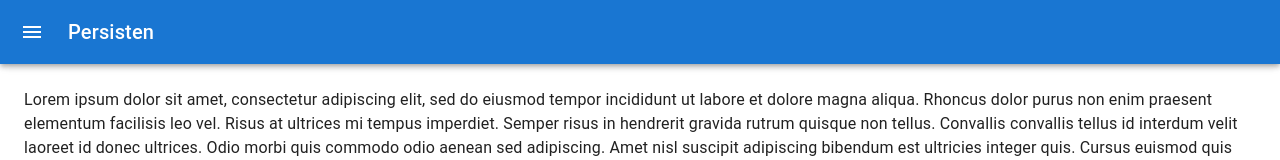
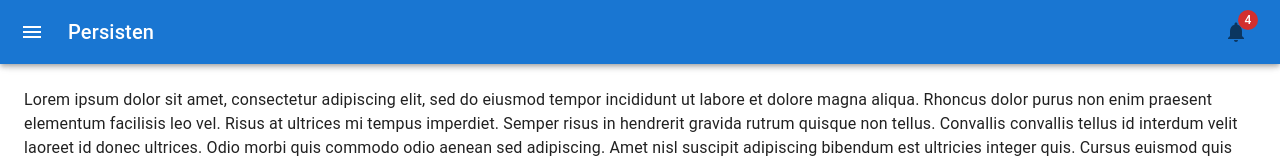
Before and after one commit to Aaron-KASONGO/drawer-dashboard, a React (Create React App) app in the folder dashboard-drawer/: page /file in a window 1280 px wide. Shown: the top 160 px of the page. Built offline with nearby package versions, Linux system fonts and the light colour scheme.

Commit message:
Add a notif to toolbar

```diff
--- a/dashboard-drawer/src/components/ToolBar.js
+++ b/dashboard-drawer/src/components/ToolBar.js
@@ -1,8 +1,10 @@
 import MuiAppBar from '@mui/material/AppBar';
 import MenuIcon from '@mui/icons-material/Menu';
 import Toolbar from '@mui/material/Toolbar';
-import { IconButton, Typography } from '@mui/material';
+import { Badge, IconButton, Typography, Box } from '@mui/material';
 import { styled } from '@mui/material/styles';
+
+import NotificationsIcon from '@mui/icons-material/Notifications';
 
 const drawerWidth = 240;
 
@@ -27,7 +29,18 @@ const AppBar = styled(MuiAppBar, {
 export const ToolBar = ({open, handleDrawerOpen}) => {
   return (
       <AppBar position="fixed" open={open}>
-        <Toolbar>
+        <Toolbar
+        sx={{
+          display: 'flex',
+          justifyContent: 'space-between'
+        }}
+        >
+          <Box
+          sx={{
+            display: 'flex',
+            alignItems: 'center'
+          }}
+          >
             <IconButton
               color="inherit"
               aria-label="open drawer"
@@ -40,6 +53,19 @@ export const ToolBar = ({open, handleDrawerOpen}) => {
             <Typography variant="h6" noWrap component="div">
               Persisten
             </Typography>
+          </Box>
+          <Box
+          sx={{
+            display: 'flex',
+            alignItems: 'center'
+          }}
+          >
+            <IconButton>
+              <Badge badgeContent={4} color='error'>
+                <NotificationsIcon />
+              </Badge>
+            </IconButton>
+          </Box>
         </Toolbar>
       </AppBar>
   )
```
Lines whose indentation alone changed are shown as unchanged.
